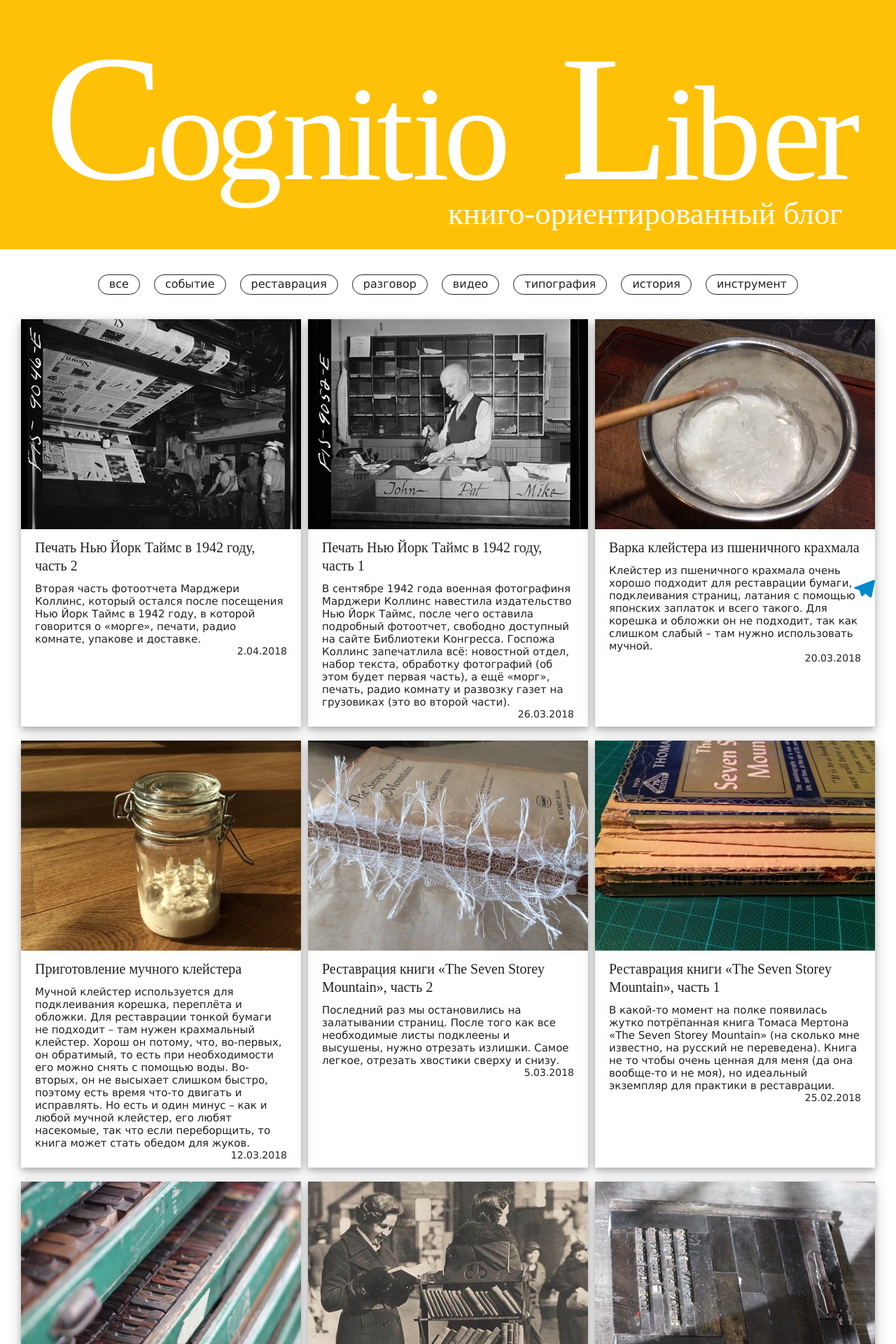
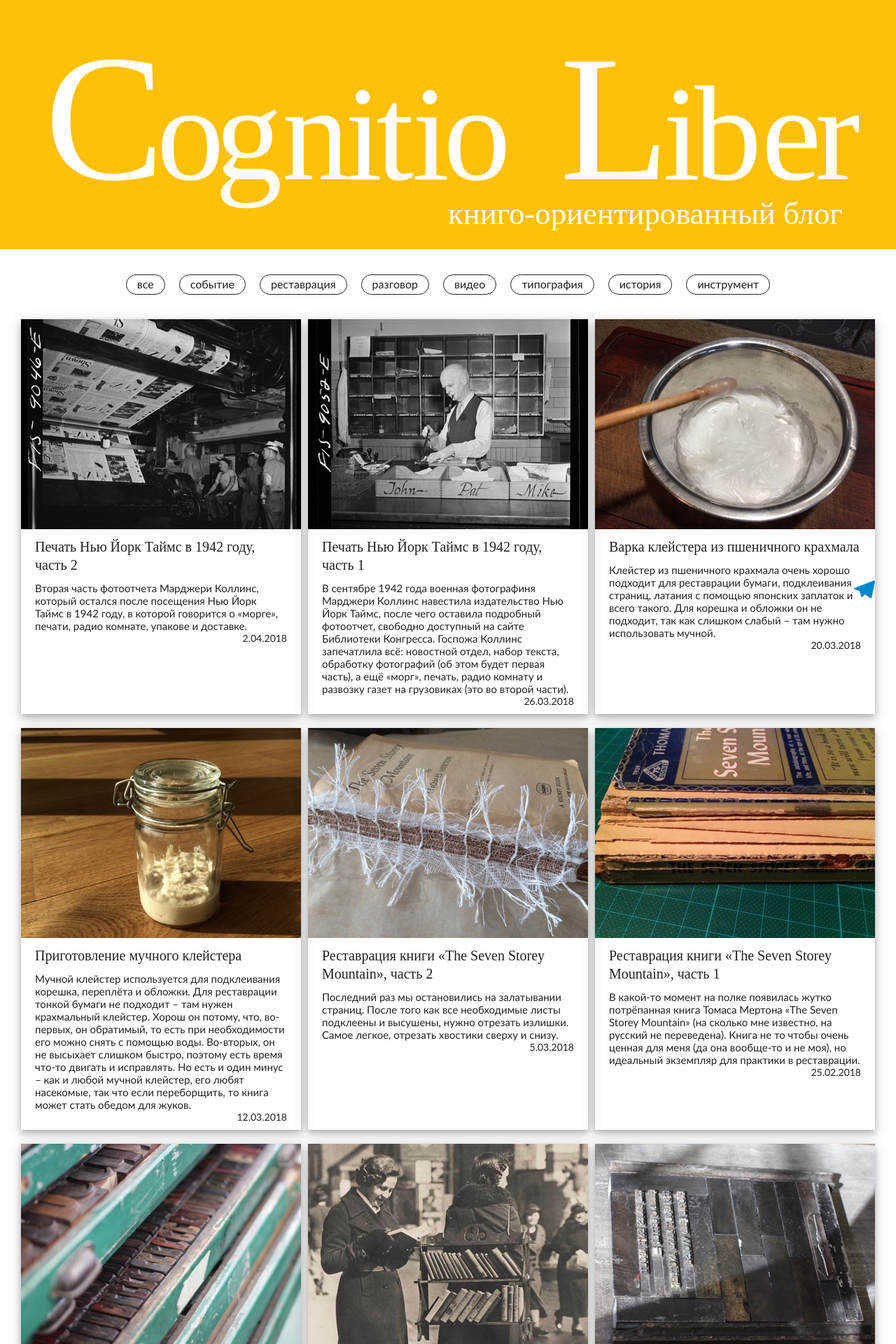
Before and after one commit to iriiiina/blog-about-books, a Jekyll site: the page built from index.html, in a window 1280 px wide. Shown: the top 1920 px of the page at 70% size. Built offline with Jekyll 4.4.1, drawn with Linux system fonts in a browser that asks for light colours; some web fonts are replaced.

Commit message:
Change body font

```diff
--- a/css/style.sass
+++ b/css/style.sass
@@ -9,7 +9,7 @@
   src: local('Playfair Display SC Regular'), local('PlayfairDisplaySC-Regular'), url(https://fonts.gstatic.com/s/playfairdisplaysc/v7/ke85OhoaMkR6-hSn7kbHVoFf7ZfgMPr_lb0MEOE1I4otKg.woff2) format('woff2')
   unicode-range: U+0400-045F, U+0490-0491, U+04B0-04B1, U+2116
 
-$font: Verdana, Geneva, sans-serif
+$font: "Trebuchet MS", Helvetica, sans-serif
 $font-header: 'Playfair Display SC'
 $color-dark-gray: #212121
 $color-light-gray: #CFD8DC
```
